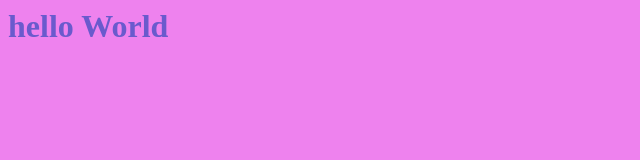
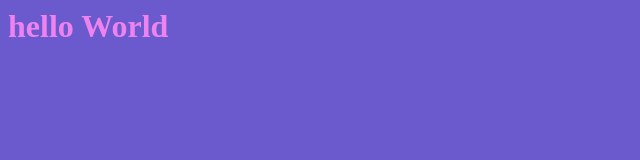
Before and after one commit to Subject3393/Hello-world, a plain HTML site: page index.html in a window 1280 px wide. Shown: the whole page, without its empty margins (0-640 px from the left). Drawn offline with Linux system fonts and the light colour scheme.

Commit message:
Update index.html

```diff
--- a/index.html
+++ b/index.html
@@ -4,8 +4,8 @@
 
 </head>
 
-<body style="background-color:violet;">
-<h1 style="color:SlateBlue;">hello World</h1>
+<body style="background-color:SlateBlue;">
+<h1 style="color:violet;">hello World</h1>
 
 
 </h1>
```
